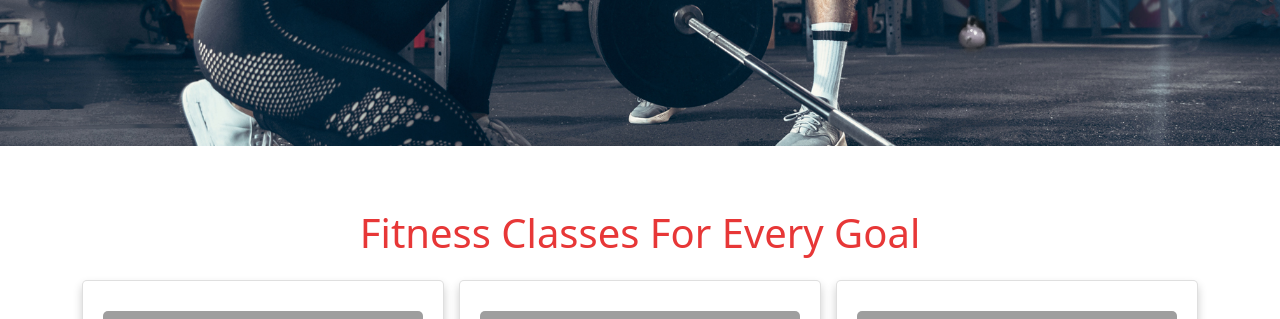
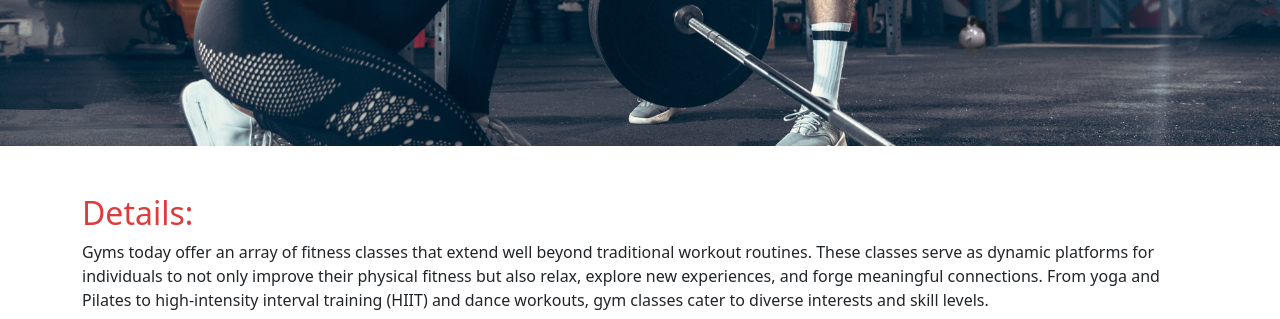
Before and after one commit to mohamedfareed244/Gym-Erp-System, a PHP site: page /classes.php in a window 1280 px wide. Shown: the part 463-782 px from the top of the page. Run offline with PHP 8.4, Linux system fonts and the light colour scheme; grey boxes are pictures that could not be loaded.

Commit message:
change in css

```diff
--- a/public/CSS/classes.css
+++ b/public/CSS/classes.css
@@ -15,6 +15,14 @@
     padding-bottom: 500px;
 } */
 
+h2{
+    color:rgb(222, 60, 60);
+}
+
+.classinfo
+{
+    margin-bottom:60px;
+}
 /* For screens with a maximum width of 1084px */
 @media (max-width: 1084px) {
     .main-img {
--- a/public/CSS/memberships.css
+++ b/public/CSS/memberships.css
@@ -28,6 +28,9 @@
     }
 }
 
+h2{
+    color:rgb(222, 60, 60);
+}
 .card
 {
     border-radius:30px;
--- a/views/classes.php
+++ b/views/classes.php
@@ -33,7 +33,23 @@
     </section>
 
     <div class="container py-5">
-        <h1 class="heading">Fitness Classes For Every Goal</h1>
+    <h2>Details:</h2>
+
+<div class="classinfo">
+Gyms today offer an array of fitness classes that extend well beyond traditional workout routines. These classes serve as dynamic platforms for individuals to not only improve their physical fitness but also relax, explore new experiences, and forge meaningful connections. From yoga and Pilates to high-intensity interval training (HIIT) and dance workouts, gym classes cater to diverse interests and skill levels.
+</div>
+<div class="classinfo">
+One of the most significant advantages of these classes is their potential to promote relaxation and stress relief. Yoga and meditation classes, for example, provide a sanctuary of tranquility amid the hustle and bustle of daily life. They offer an opportunity to unwind, focus on breathing, and achieve a sense of inner peace. Similarly, dance and group fitness classes infuse fun and energy into workouts, making them enjoyable experiences that can release endorphins and boost mood.
+</div>
+<div class="classinfo">
+In the social sphere, classes at the gym serve as natural meeting grounds for like-minded individuals. Participants often bond over shared goals and experiences, creating a sense of community and support. These connections not only foster accountability and motivation but also provide an opportunity to make new friends who share an interest in health and fitness.
+
+</div>
+</div>
+
+
+    <div class="container py-5">
+        <h2>Types:</h1>
         <div class="card-container">
 
             <div class="card">
```
Also changed, not shown: public/CSS/facilites.css (+4 -22 lines), views/memberships.php (+16 -0 lines).
